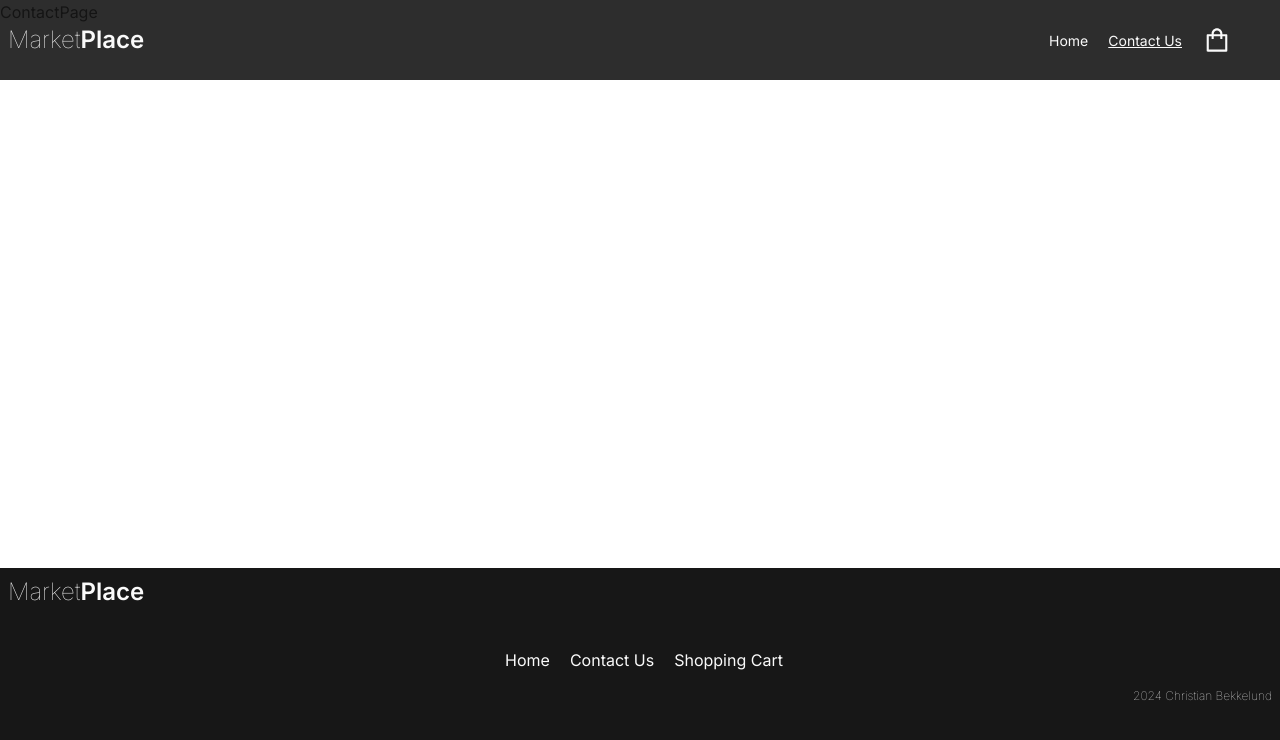
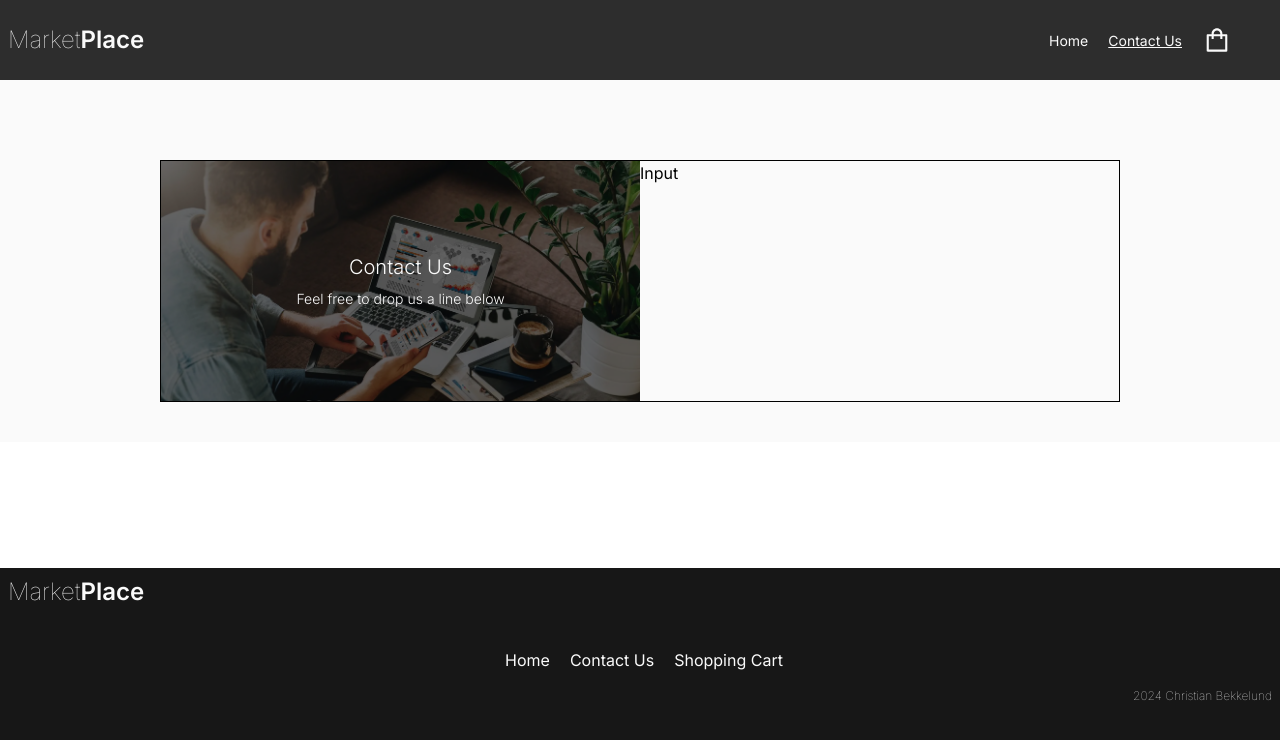
Before and after one commit to chrisbekk/e-commerce, a React (Vite) app: page /contact in a window 1280 px wide. Shown: the top 740 px of the page. Built offline with nearby package versions, Linux system fonts and the light colour scheme.

Commit message:
Started working on contact form

```diff
--- /dev/null
+++ b/src/components/ContactForm/Form/Input.jsx
@@ -0,0 +1,5 @@
+import React from 'react';
+
+export const Input = () => {
+  return <div>Input</div>;
+};
--- /dev/null
+++ b/src/components/ContactForm/Form/index.jsx
@@ -0,0 +1,9 @@
+import React from 'react';
+import { Input } from './Input';
+export const Form = () => {
+  return (
+    <div>
+      <Input />
+    </div>
+  );
+};
--- /dev/null
+++ b/src/components/ContactForm/FormImage.jsx
@@ -0,0 +1,13 @@
+import React from 'react';
+
+export const FormImage = () => {
+  return (
+    <div className='relative'>
+      <img src='/contact.webp' alt='Contact us' />
+      <div className='absolute inset-0 flex flex-col items-center justify-center bg-black bg-opacity-60 font-light text-neutral-50'>
+        <h1 className='mb-2 text-xl'>Contact Us</h1>
+        <p className='text-sm'>Feel free to drop us a line below</p>
+      </div>
+    </div>
+  );
+};
--- /dev/null
+++ b/src/components/ContactForm/index.jsx
@@ -0,0 +1,11 @@
+import React from 'react';
+import { FormImage } from './FormImage';
+import { Form } from './Form';
+export const ContactForm = () => {
+  return (
+    <div className='mx-auto mt-10 grid max-w-96 grid-rows-2 border border-black sm:mt-20 sm:max-w-[540px] md:max-w-[960px] md:grid-cols-2 md:grid-rows-1'>
+      <FormImage />
+      <Form />
+    </div>
+  );
+};
--- a/src/pages/ContactPage.jsx
+++ b/src/pages/ContactPage.jsx
@@ -1,5 +1,12 @@
 import React from 'react';
-
+import { ContactForm } from '../components/ContactForm';
+import { Wrapper } from '../components/Wrapper';
 export const ContactPage = () => {
-  return <div>ContactPage</div>;
+  return (
+    <div className='mt-20 bg-neutral-50'>
+      <Wrapper>
+        <ContactForm />
+      </Wrapper>
+    </div>
+  );
 };
```
Also changed, not shown: public/contact.webp (added).
